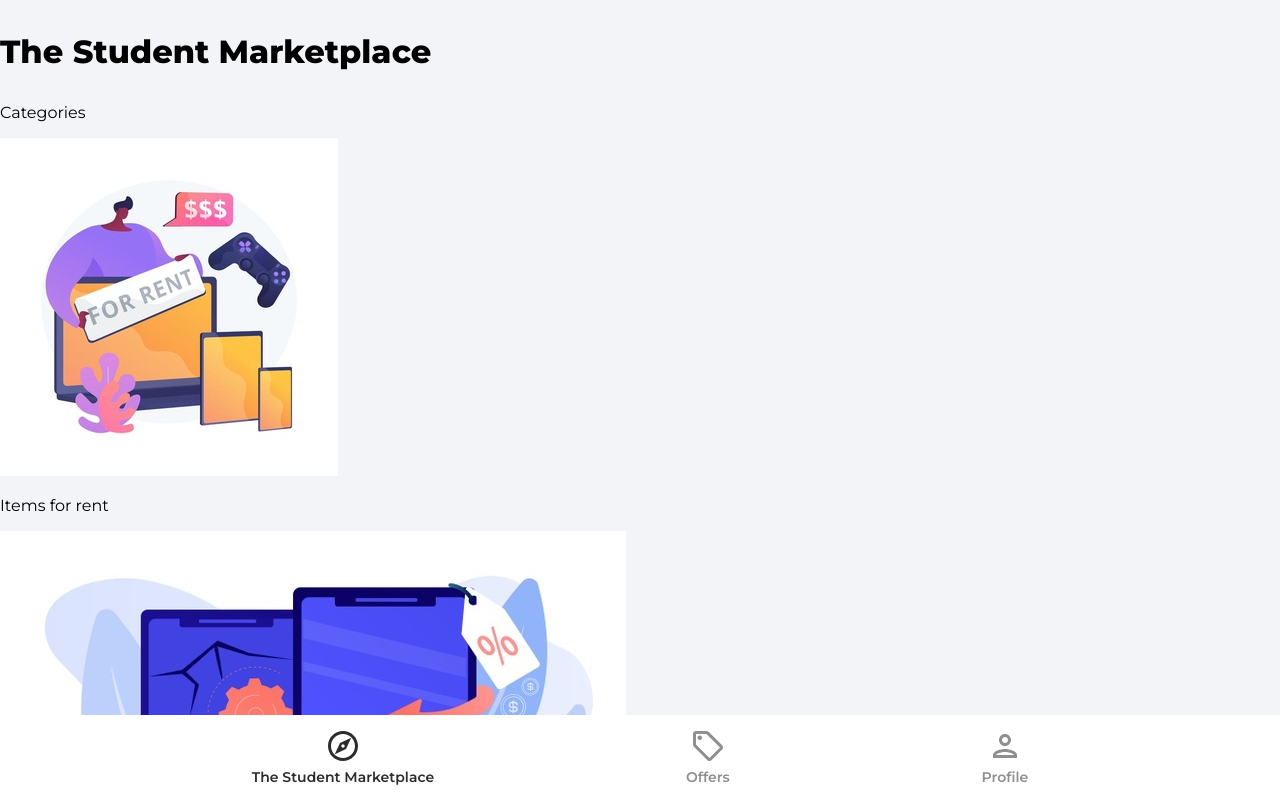
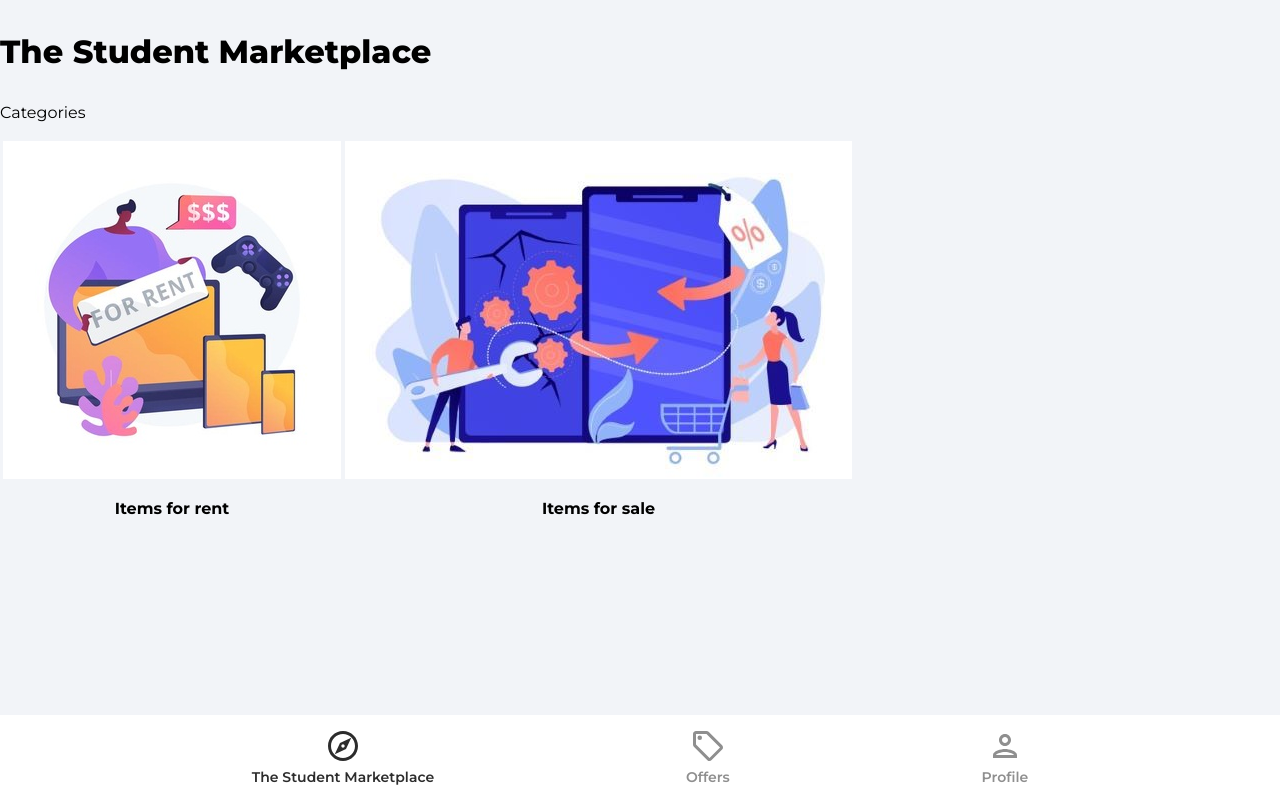
Before and after one commit to fedaxl/student-marketplace, a React (Create React App) app: page / in a window 1280 px wide. Shown: the top 798 px of the page. Built offline with nearby package versions, Linux system fonts and the light colour scheme; no server answers; the database is empty.

Commit message:
HomePage - editiing categories

```diff
--- a/src/components/OAuth.jsx
+++ b/src/components/OAuth.jsx
@@ -197,7 +197,8 @@ function OAuth() {
       <th>
       <button className='socialIconDiv' onClick={onYahooClick}>
         <img className='socialIconImg' src={yahooIcon} alt='yahoo' />
-      </button></th>
+      </button>
+      </th>
       </tr>
       </table>
     </div>
--- a/src/pages/HomePage.jsx
+++ b/src/pages/HomePage.jsx
@@ -16,6 +16,9 @@ function HomePage() {
 
         <p className='homepageCategoryHeading'>Categories</p>
         <div className='homepageCategories'>
+        <table>
+          <tr>
+            <th>
           <Link to='/category/rent'>
             <img
               src={rentCategoryImage}
@@ -23,7 +26,8 @@ function HomePage() {
               className='homepageCategoryImg'
             />
             <p className='homepageCategoryName'>Items for rent</p>
-          </Link>
+          </Link> </th>
+          <th>
           <Link to='/category/sale'>
             <img
               src={sellCategoryImage}
@@ -32,6 +36,9 @@ function HomePage() {
             />
             <p className='homepageCategoryName'>Items for sale</p>
           </Link>
+          </th>
+          </tr>
+          </table>
         </div>
       </main>
     </div>
```
Also changed, not shown: src/assets/jpg/saleCategoryImage.jpg.
